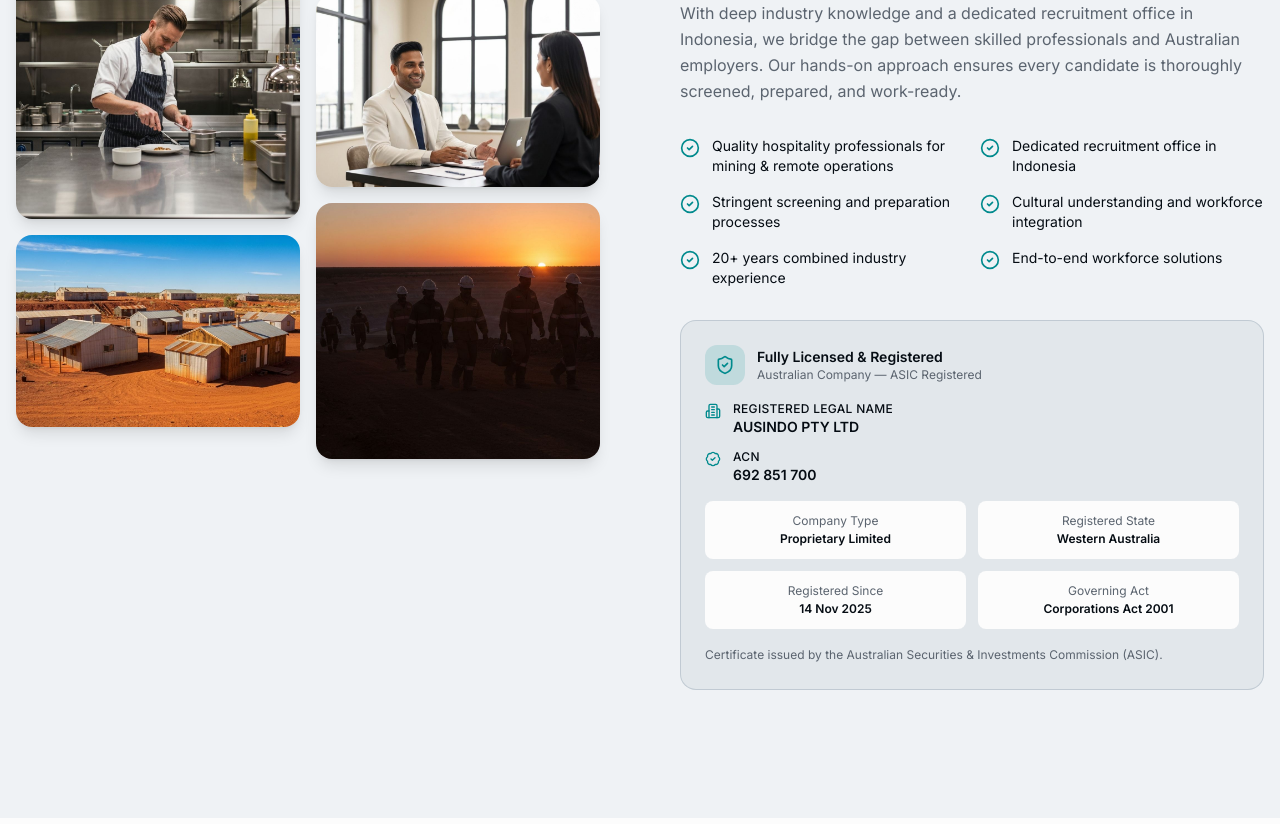
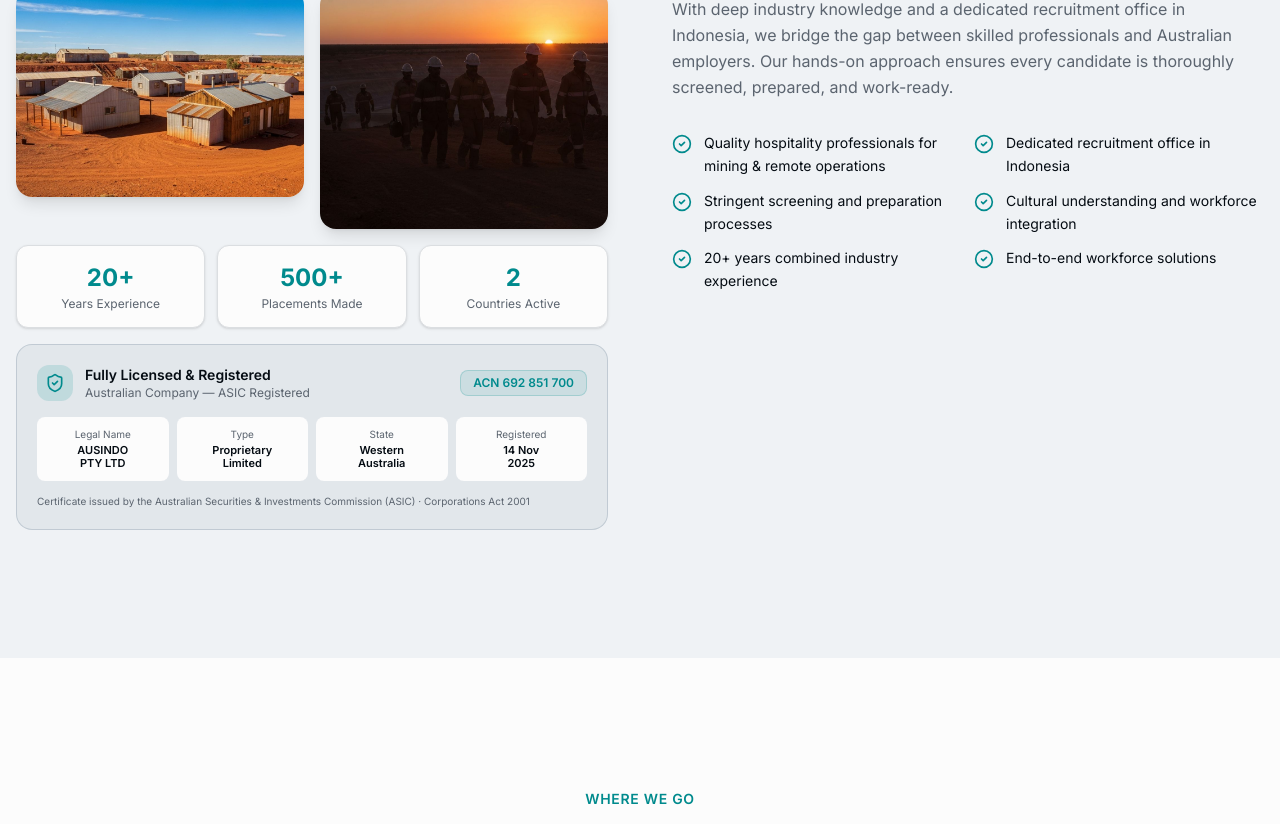
Before and after one commit to rk909090/v0-labour-hire-website, a Next.js app: page / in a window 1280 px wide. Shown: the part 2400-3224 px from the top of the page. Built offline with nearby package versions, Linux system fonts and the light colour scheme.

Commit message:
feat: enhance about section with new stats and layout adjustments
Co-authored-by: rk909090 <173819590+rk909090@users.noreply.github.com>

```diff
--- a/components/about-section.tsx
+++ b/components/about-section.tsx
@@ -10,26 +10,35 @@ const highlights = [
   "End-to-end workforce solutions",
 ]
 
+const stats = [
+  { value: "20+", label: "Years Experience" },
+  { value: "500+", label: "Placements Made" },
+  { value: "2", label: "Countries Active" },
+]
+
 export function AboutSection() {
   return (
     <section id="about" className="py-20 lg:py-32 bg-secondary">
       <div className="container mx-auto px-4">
-        <div className="grid lg:grid-cols-2 gap-12 lg:gap-20 items-center">
-          {/* Image grid */}
+        <div className="grid lg:grid-cols-2 gap-12 lg:gap-16 items-start">
+
+          {/* Left — Image grid + stat bar + legal badge */}
+          <div className="flex flex-col gap-4">
+            {/* Image collage */}
             <div className="grid grid-cols-2 gap-4">
               <div className="space-y-4">
                 <div className="rounded-2xl overflow-hidden shadow-lg">
                   <img
                     src="/professional-chef-preparing-food-in-industrial-kit.jpg"
                     alt="Professional chef at work"
-                  className="w-full h-48 lg:h-64 object-cover"
+                    className="w-full h-52 lg:h-60 object-cover"
                   />
                 </div>
                 <div className="rounded-2xl overflow-hidden shadow-lg">
                   <img
                     src="/mining-camp-accommodation-buildings-australian-out.jpg"
                     alt="Mining camp facilities"
-                  className="w-full h-40 lg:h-48 object-cover"
+                    className="w-full h-44 lg:h-52 object-cover"
                   />
                 </div>
               </div>
@@ -38,21 +47,38 @@ export function AboutSection() {
                   <img
                     src="/business-meeting-recruitment-interview-professiona.jpg"
                     alt="Recruitment interview"
-                  className="w-full h-40 lg:h-48 object-cover"
+                    className="w-full h-44 lg:h-52 object-cover"
                   />
                 </div>
                 <div className="rounded-2xl overflow-hidden shadow-lg">
                   <img
                     src="/mining-workers-walking-to-site-at-sunrise-silhouet.jpg"
                     alt="Workers at mining site"
-                  className="w-full h-48 lg:h-64 object-cover"
+                    className="w-full h-52 lg:h-60 object-cover"
                   />
                 </div>
               </div>
             </div>
 
-          {/* Content */}
-          <div>
+            {/* Stat bar */}
+            <div className="grid grid-cols-3 gap-3">
+              {stats.map((stat) => (
+                <div
+                  key={stat.label}
+                  className="bg-background rounded-xl px-4 py-4 text-center shadow-sm border border-border"
+                >
+                  <p className="text-2xl font-bold text-accent">{stat.value}</p>
+                  <p className="text-xs text-muted-foreground mt-0.5 leading-tight">{stat.label}</p>
+                </div>
+              ))}
+            </div>
+
+            {/* Legal badge — compact strip */}
+            <LegalBadge />
+          </div>
+
+          {/* Right — Text content */}
+          <div className="flex flex-col justify-center">
             <span className="text-accent font-semibold text-sm uppercase tracking-wider">About Us</span>
             <h2 className="text-3xl md:text-4xl lg:text-5xl font-bold text-foreground mt-3 mb-6 text-balance">
               Your Trusted Partner in Workforce Solutions
@@ -68,18 +94,16 @@ export function AboutSection() {
             </p>
 
             {/* Highlights */}
-            <div className="grid sm:grid-cols-2 gap-4 mb-8">
+            <div className="grid sm:grid-cols-2 gap-3">
               {highlights.map((highlight, index) => (
                 <div key={index} className="flex items-start gap-3">
                   <CheckCircle2 className="h-5 w-5 text-accent mt-0.5 shrink-0" />
-                  <span className="text-foreground text-sm">{highlight}</span>
+                  <span className="text-foreground text-sm leading-relaxed">{highlight}</span>
                 </div>
               ))}
             </div>
+          </div>
 
-            {/* Legal registration badge */}
-            <LegalBadge />
-          </div>
         </div>
       </div>
     </section>
--- a/components/legal-badge.tsx
+++ b/components/legal-badge.tsx
@@ -1,58 +1,45 @@
-import { ShieldCheck, BadgeCheck, Building2 } from "lucide-react"
+import { ShieldCheck } from "lucide-react"
 
 export function LegalBadge() {
   return (
-    <div className="bg-primary/5 border border-primary/15 rounded-2xl p-6">
+    <div className="bg-primary/5 border border-primary/15 rounded-2xl p-5">
+      {/* Header row */}
       <div className="flex items-center gap-3 mb-4">
-        <div className="w-10 h-10 bg-accent/15 rounded-xl flex items-center justify-center shrink-0">
+        <div className="w-9 h-9 bg-accent/15 rounded-xl flex items-center justify-center shrink-0">
           <ShieldCheck className="h-5 w-5 text-accent" />
         </div>
-        <div>
+        <div className="flex-1 min-w-0">
           <p className="text-sm font-semibold text-foreground">Fully Licensed &amp; Registered</p>
           <p className="text-xs text-muted-foreground">Australian Company — ASIC Registered</p>
         </div>
+        <div className="shrink-0 bg-accent/10 border border-accent/20 rounded-lg px-3 py-1">
+          <p className="text-xs font-semibold text-accent">ACN 692 851 700</p>
+        </div>
       </div>
 
-      <div className="space-y-3">
-        <div className="flex items-start gap-3">
-          <Building2 className="h-4 w-4 text-accent mt-0.5 shrink-0" />
-          <div>
-            <p className="text-xs font-medium text-foreground uppercase tracking-wide">Registered Legal Name</p>
-            <p className="text-sm text-foreground font-semibold">AUSINDO PTY LTD</p>
-          </div>
+      {/* Details row */}
+      <div className="grid grid-cols-4 gap-2">
+        <div className="bg-background rounded-lg p-2.5 text-center">
+          <p className="text-[10px] text-muted-foreground mb-0.5">Legal Name</p>
+          <p className="text-[11px] font-semibold text-foreground leading-tight">AUSINDO<br />PTY LTD</p>
         </div>
+        <div className="bg-background rounded-lg p-2.5 text-center">
+          <p className="text-[10px] text-muted-foreground mb-0.5">Type</p>
+          <p className="text-[11px] font-semibold text-foreground leading-tight">Proprietary<br />Limited</p>
+        </div>
+        <div className="bg-background rounded-lg p-2.5 text-center">
+          <p className="text-[10px] text-muted-foreground mb-0.5">State</p>
+          <p className="text-[11px] font-semibold text-foreground leading-tight">Western<br />Australia</p>
+        </div>
+        <div className="bg-background rounded-lg p-2.5 text-center">
+          <p className="text-[10px] text-muted-foreground mb-0.5">Registered</p>
+          <p className="text-[11px] font-semibold text-foreground leading-tight">14 Nov<br />2025</p>
+        </div>
+      </div>
 
-        <div className="flex items-start gap-3">
-          <BadgeCheck className="h-4 w-4 text-accent mt-0.5 shrink-0" />
-          <div>
-            <p className="text-xs font-medium text-foreground uppercase tracking-wide">ACN</p>
-            <p className="text-sm text-foreground font-semibold">692 851 700</p>
-          </div>
-        </div>
-
-        <div className="grid grid-cols-2 gap-3 pt-1">
-          <div className="bg-background rounded-lg p-3 text-center">
-            <p className="text-xs text-muted-foreground mb-0.5">Company Type</p>
-            <p className="text-xs font-semibold text-foreground">Proprietary Limited</p>
-          </div>
-          <div className="bg-background rounded-lg p-3 text-center">
-            <p className="text-xs text-muted-foreground mb-0.5">Registered State</p>
-            <p className="text-xs font-semibold text-foreground">Western Australia</p>
-          </div>
-          <div className="bg-background rounded-lg p-3 text-center">
-            <p className="text-xs text-muted-foreground mb-0.5">Registered Since</p>
-            <p className="text-xs font-semibold text-foreground">14 Nov 2025</p>
-          </div>
-          <div className="bg-background rounded-lg p-3 text-center">
-            <p className="text-xs text-muted-foreground mb-0.5">Governing Act</p>
-            <p className="text-xs font-semibold text-foreground">Corporations Act 2001</p>
-          </div>
-        </div>
-
-        <p className="text-xs text-muted-foreground pt-1 leading-relaxed">
-          Certificate issued by the Australian Securities &amp; Investments Commission (ASIC).
-        </p>
-      </div>
+      <p className="text-[10px] text-muted-foreground mt-3 leading-relaxed">
+        Certificate issued by the Australian Securities &amp; Investments Commission (ASIC) · Corporations Act 2001
+      </p>
     </div>
   )
 }
```
Lines whose indentation alone changed are shown as unchanged.
